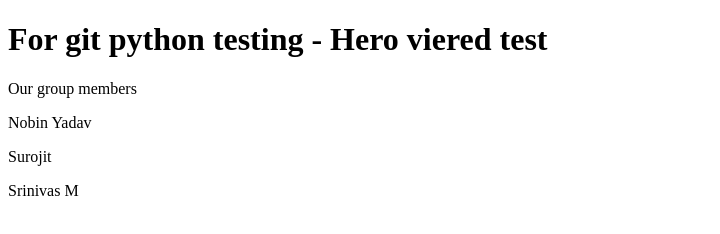
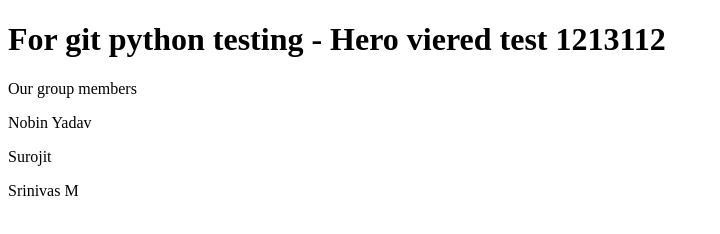
Before and after one commit to Nobin1987/GITPYTHON_GROUP, a plain HTML site: page index.html in a window 1280 px wide. Shown: the whole page, without its empty margins (0-720 px from the left). Drawn offline with Linux system fonts and the light colour scheme.

Commit message:
AWS aommit2

```diff
--- a/index.html
+++ b/index.html
@@ -3,7 +3,7 @@
 <html>
 <body>
 
-<h1>For git python testing - Hero viered  test </h1>
+<h1>For git python testing - Hero viered  test 1213112 </h1>
 
 <p>Our group members </p>
 <p>Nobin Yadav </p>
```
